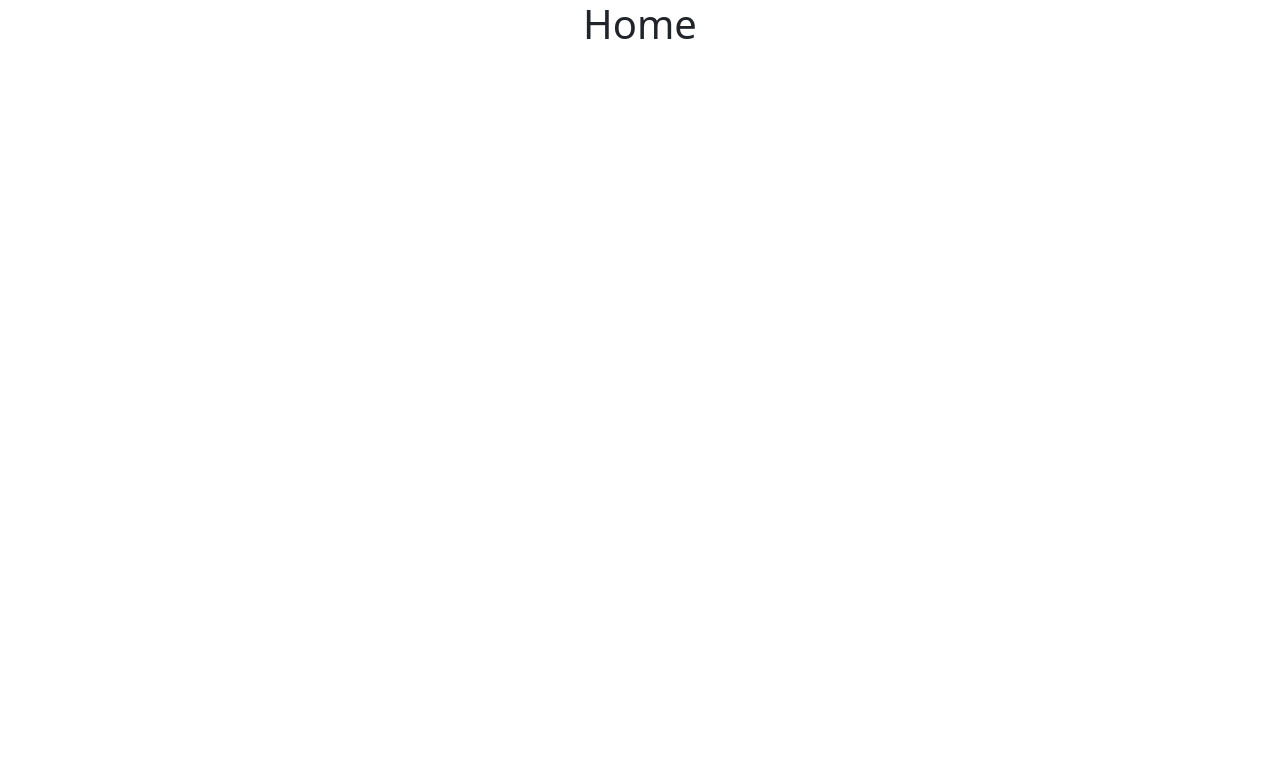
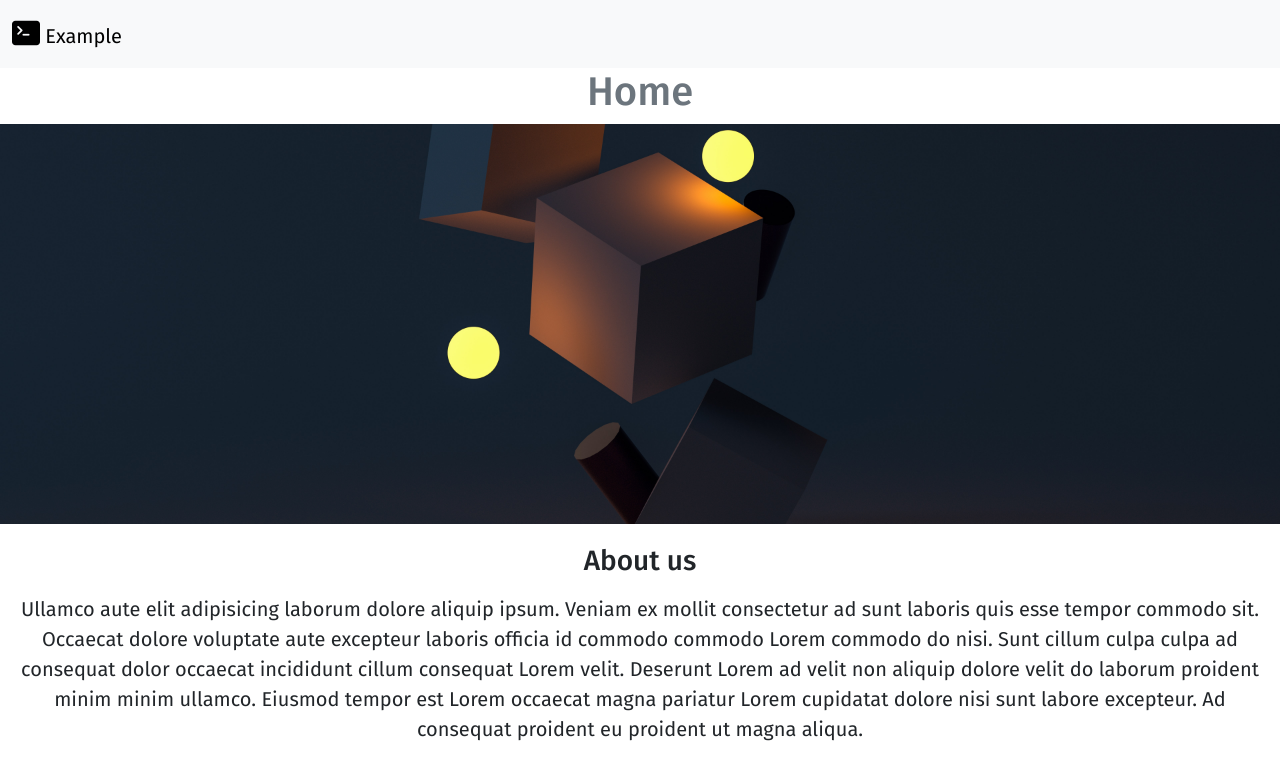
Before and after one commit to josuebautista/flask-webside-backend, a Flask app: page / in a window 1280 px wide. Before the commit the part shown is almost empty. Shown: the top 780 px of the page. Run offline with Flask 2, Linux system fonts and the light colour scheme.

Commit message:
home page v1

```diff
--- a/app.py
+++ b/app.py
@@ -1,4 +1,4 @@
-from flask import Flask, render_template
+from flask import Flask, render_template, redirect, request, url_for
 
 app = Flask(__name__)
 
@@ -6,5 +6,10 @@ app = Flask(__name__)
 def hello_world():
     return render_template('home.html')
 
+
+@app.route("/home", methods=['GET', 'POST'])
+def home():
+    return hello_world()
+
 if __name__ == '__main__':
     app.run(host = '0.0.0.0', debug = True)
--- /dev/null
+++ b/static/css/home.css
@@ -0,0 +1,11 @@
+@import url('https://fonts.googleapis.com/css2?family=Fira+Sans:wght@400;500&display=swap');
+
+body {
+    font-family: 'Fira Sans', sans-serif;
+}
+
+#banner {
+    width: 100%;
+    max-height: 400px;
+    object-fit: cover;
+}
--- a/templates/home.html
+++ b/templates/home.html
@@ -1,18 +1,41 @@
 <!DOCTYPE html>
 <html lang="en">
 <head>
-    <meta charset="UTF-8">
-    <meta http-equiv="X-UA-Compatible" content="IE=edge">
-    <meta name="viewport" content="width=device-width, initial-scale=1.0">
-    <link href="https://cdn.jsdelivr.net/npm/bootstrap@5.3.0-alpha1/dist/css/bootstrap.min.css" rel="stylesheet" integrity="sha384-GLhlTQ8iRABdZLl6O3oVMWSktQOp6b7In1Zl3/Jr59b6EGGoI1aFkw7cmDA6j6gD" crossorigin="anonymous">
+    <meta charset="UTF-8"/>
+    <meta http-equiv="X-UA-Compatible" content="IE=edge"/>
+    <meta name="viewport" content="width=device-width, initial-scale=1.0"/>
+    <link rel="stylesheet" href="https://cdn.jsdelivr.net/npm/bootstrap-icons@1.10.3/font/bootstrap-icons.css">
+    <link href="https://cdn.jsdelivr.net/npm/bootstrap@5.3.0-alpha1/dist/css/bootstrap.min.css" rel="stylesheet" integrity="sha384-GLhlTQ8iRABdZLl6O3oVMWSktQOp6b7In1Zl3/Jr59b6EGGoI1aFkw7cmDA6j6gD" crossorigin="anonymous"/>
     <script src="https://cdn.jsdelivr.net/npm/bootstrap@5.3.0-alpha1/dist/js/bootstrap.bundle.min.js" integrity="sha384-w76AqPfDkMBDXo30jS1Sgez6pr3x5MlQ1ZAGC+nuZB+EYdgRZgiwxhTBTkF7CXvN" crossorigin="anonymous"></script>
+    <link href="{{ url_for('static', filename='css/home.css') }}" rel="stylesheet" type="text/css"/>
     <title>Home</title>
 </head>
 <body>
+    <header>
+        <nav class="navbar bg-body-tertiary">
+            <div class="container-fluid">
+                <a class="navbar-brand" href="{{ url_for('home') }}">
+                    <i class="bi bi-terminal-fill fs-3"></i> Example
+                </a>
+            </div>
+        </nav>
+    </header>
     <div class="container-fluid">
         <div class="container-fluid d-flex justify-content-center">
-            <h1>Home</h1>
+            <h1 class="text-secondary">Home</h1>
         </div>
     </div>
+    <img id="banner" src="{{ url_for('static', filename='img/banner.jpg')}}" />
+    <div class="container-fluid text-center py-3">
+        <h3 class="py-1">About us</h3>
+        <p class="py-1 fs-5">Ullamco aute elit adipisicing laborum dolore aliquip ipsum. Veniam ex mollit consectetur ad sunt laboris quis esse tempor commodo sit. Occaecat dolore voluptate aute excepteur laboris officia id commodo commodo Lorem commodo do nisi. Sunt cillum culpa culpa ad consequat dolor occaecat incididunt cillum consequat Lorem velit. Deserunt Lorem ad velit non aliquip dolore velit do laborum proident minim minim ullamco. Eiusmod tempor est Lorem occaecat magna pariatur Lorem cupidatat dolore nisi sunt labore excepteur. Ad consequat proident eu proident ut magna aliqua.</p>
+    </div>
+    <footer>
+        <div>
+            <div class="container-fluid">
+
+            </div>
+        </div>
+    </footer>
 </body>
 </html>
```
Also changed, not shown: static/img/banner-fit.jpg (added), static/img/banner.jpg (added).
